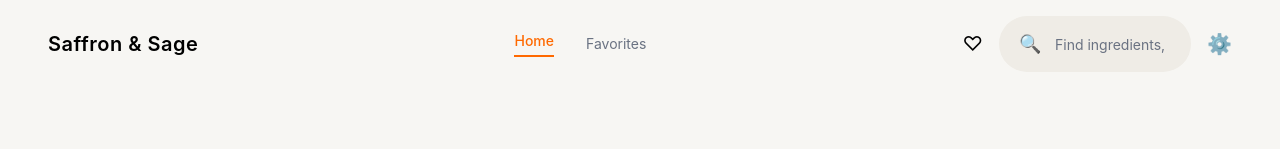
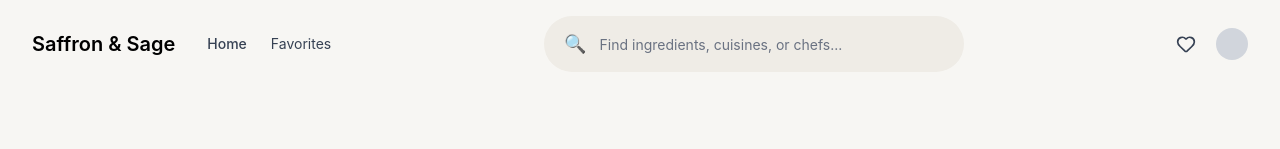
Before and after one commit to patricenyuyseni/Recipe-Explorer, a React (Vite) app: page / in a window 1280 px wide. Shown: the top 149 px of the page. Built offline with nearby package versions, Linux system fonts and the light colour scheme; no server answers.

Commit message:
changes made on css on the navebar file

```diff
--- a/package.json
+++ b/package.json
@@ -11,6 +11,7 @@
   },
   "dependencies": {
     "framer-motion": "^12.38.0",
+    "lucide-react": "^1.7.0",
     "react": "^19.2.4",
     "react-dom": "^19.2.4",
     "react-router-dom": "^7.13.2"
--- /dev/null
+++ b/src/components/navbar.tsx
@@ -0,0 +1,35 @@
+import SearchBar from "./searchBar";
+import { Heart } from "lucide-react";
+
+interface Props {
+  search: string;
+  setSearch: (val: string) => void;
+}
+
+export default function Navbar({ search, setSearch }: Props) {
+  return (
+    <nav className="flex items-center justify-between px-8 py-4 bg-[#f7f6f3]">
+
+
+      <div className="flex items-center gap-8">
+        <h1 className="text-xl font-semibold">Saffron & Sage</h1>
+
+        <div className="flex gap-6 text-sm text-gray-700">
+          <a href="#" className="font-medium hover:text-black">Home</a>
+          <a href="#" className="hover:text-black">Favorites</a>
+        </div>
+      </div>
+
+
+      <div className="w-[420px]">
+        <SearchBar value={search} onChange={setSearch} />
+      </div>
+
+
+      <div className="flex items-center gap-5">
+        <Heart className="w-5 h-5 text-gray-700 cursor-pointer" />
+        <div className="w-8 h-8 rounded-full bg-gray-300" />
+      </div>
+    </nav>
+  );
+}
--- a/src/components/searchBar.tsx
+++ b/src/components/searchBar.tsx
@@ -6,7 +6,7 @@ interface Props {
 export default function SearchBar({ value, onChange }: Props) {
   return (
     <div className="relative w-full">
-      {/* Icon */}
+
       <span className="absolute left-5 top-1/2 -translate-y-1/2 text-gray-400 text-lg">
         🔍
       </span>
--- a/src/pages/Home.tsx
+++ b/src/pages/Home.tsx
@@ -5,29 +5,7 @@ import type { Category } from "../Type/category";
 
 import RecipeCard from "../components/recipecard";
 import SearchBar from "../components/searchBar";
-
-// Navbar with search beside heart icon
-function Navbar({ search, setSearch }: { search: string; setSearch: (val: string) => void }) {
-  return (
-    <nav className="flex items-center justify-between px-6 md:px-12 py-4 bg-[#f7f6f3]">
-      <div className="text-xl font-semibold tracking-wide">Saffron & Sage</div>
-
-      <div className="hidden md:flex items-center gap-8 text-sm">
-        <a className="text-orange-500 font-medium border-b-2 border-orange-500 pb-1">Home</a>
-        <a className="text-gray-500 hover:text-black cursor-pointer">Favorites</a>
-      </div>
-
-      {/* Heart + Search input */}
-      <div className="flex items-center gap-4">
-        <span className="text-xl cursor-pointer">♡</span>
-        <div className="w-48">
-          <SearchBar value={search} onChange={setSearch} />
-        </div>
-        <span className="text-xl cursor-pointer">⚙️</span>
-      </div>
-    </nav>
-  );
-}
+import Navbar from "../components/navbar";
 
 export default function Home() {
   const [meals, setMeals] = useState<Meal[]>([]);
@@ -61,18 +39,16 @@ export default function Home() {
 
   return (
     <div className="bg-[#f7f6f3] min-h-screen">
-      {/* Navbar with top search */}
+
       <Navbar search={search} setSearch={setSearch} />
 
-      {/* HERO SECTION */}
+
       <div className="px-6 md:px-12 pt-12 pb-16 flex flex-col items-start gap-6">
-        {/* Header */}
         <h1 className="text-4xl md:text-6xl font-bold text-gray-900 leading-tight">
           What are we <br />
           <span className="italic text-yellow-600">crafting</span> today?
         </h1>
 
-        {/* Hero search bar under header */}
         <div className="w-full max-w-md mt-6 flex gap-3">
           <SearchBar value={search} onChange={setSearch} />
           <button className="bg-yellow-600 text-white px-6 py-4 rounded-full font-medium shadow hover:bg-yellow-700 transition">
@@ -81,7 +57,6 @@ export default function Home() {
         </div>
       </div>
 
-      {/* Categories */}
       <div className="px-6 md:px-12 mb-8">
         <p className="text-sm text-gray-500 mb-3">Categories</p>
         <div className="flex flex-wrap gap-3">
@@ -97,19 +72,31 @@ export default function Home() {
         </div>
       </div>
 
-      {/* Trending Recipes */}
+
       <div className="px-6 md:px-12 mb-6">
-        <h2 className="text-lg font-semibold text-gray-800 mb-4">Trending Recipes</h2>
+        <h2 className="text-lg font-semibold text-gray-800 mb-4">
+          Trending Recipes
+        </h2>
         <div className="grid grid-cols-1 sm:grid-cols-2 md:grid-cols-3 lg:grid-cols-4 gap-6">
-          {loading ? <p>Loading...</p> : meals.map((meal) => <RecipeCard key={meal.idMeal} meal={meal} />)}
+          {loading ? (
+            <p>Loading...</p>
+          ) : (
+            meals.map((meal) => (
+              <RecipeCard key={meal.idMeal} meal={meal} />
+            ))
+          )}
         </div>
       </div>
 
-      {/* Call to Action */}
+
       <div className="px-6 md:px-12 mt-12 bg-white rounded-2xl p-6 md:p-10 flex flex-col md:flex-row items-center justify-between gap-6 shadow-sm">
         <div>
-          <h3 className="text-xl md:text-2xl font-semibold text-gray-800">Join our culinary inner circle.</h3>
-          <p className="text-gray-500 mt-2 text-sm">Get exclusive recipes, tips, and more.</p>
+          <h3 className="text-xl md:text-2xl font-semibold text-gray-800">
+            Join our culinary inner circle.
+          </h3>
+          <p className="text-gray-500 mt-2 text-sm">
+            Get exclusive recipes, tips, and more.
+          </p>
           <button className="mt-4 bg-black text-white px-5 py-2 rounded-full text-sm hover:bg-gray-800 transition">
             Join now
           </button>
```
Also changed, not shown: src/pages/RecipeDetail.tsx (+8 -8 lines), 1 other file (tests, documents, lock files or other folders).
